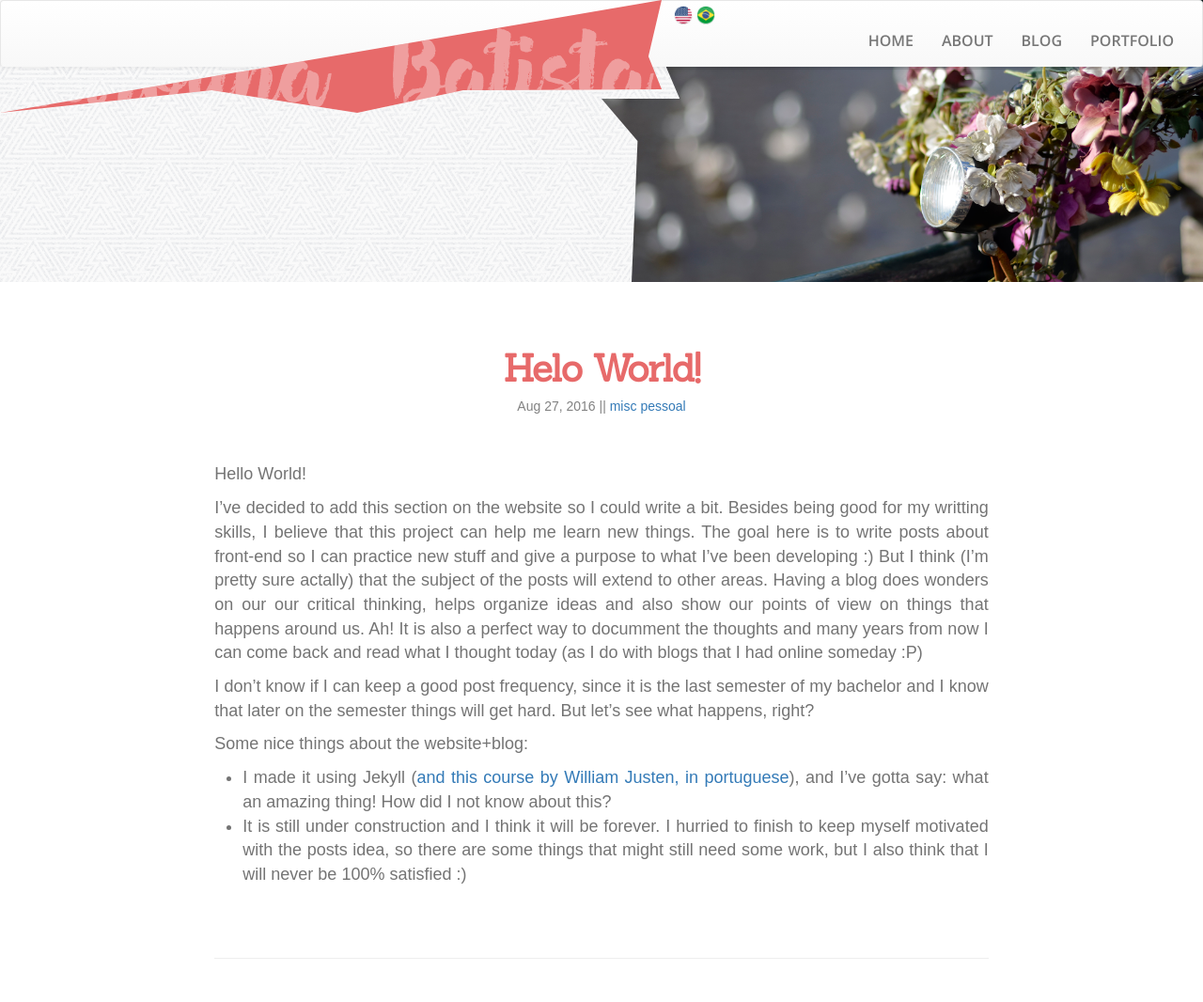
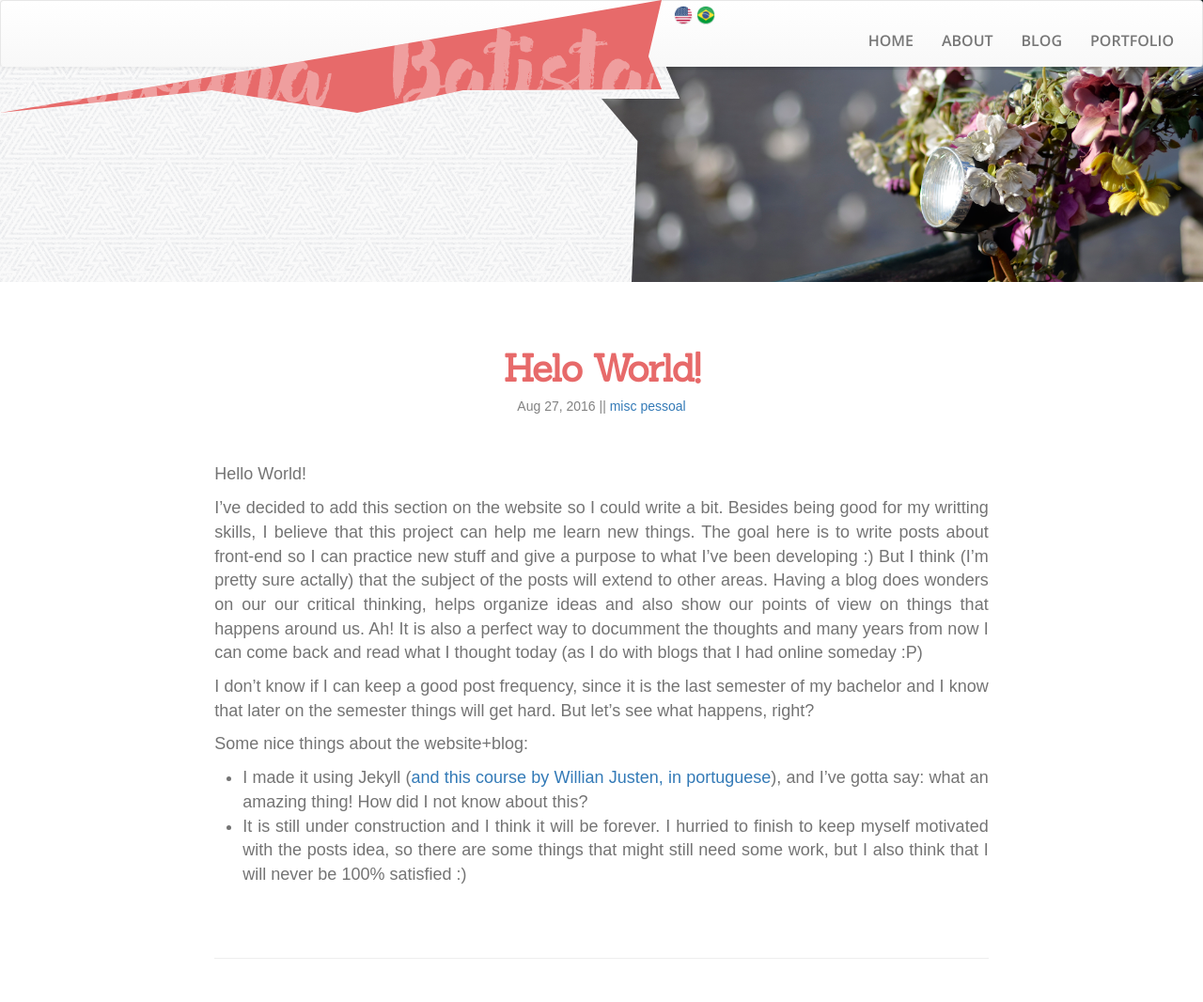
Before and after one commit to csbatista/csbatista.github.io, a Jekyll site: the page built from _posts/2016-08-27-hello-world.md, in a window 1280 px wide. Shown: the whole page at 94% size. Built offline with Jekyll 4.4.1, drawn with Linux system fonts in a browser that asks for light colours; nearby versions of some CDN libraries; some web fonts are replaced; comment, search, counter and statistics services are not loaded.

Commit message:
HelloWorld2

```diff
--- a/_posts/2016-08-27-hello-world.md
+++ b/_posts/2016-08-27-hello-world.md
@@ -19,5 +19,5 @@ I don't know if I can keep a good post frequency, since it is the last semester
 
 Some nice things about the website+blog:
 
-- I made it using Jekyll ([and this course by William Justen, in portuguese](http://willianjusten.teachable.com/courses/criando-sites-estaticos-com-jekyll)), and I've gotta say: what an amazing thing! How did I not know about this?
+- I made it using Jekyll ([and this course by Willian Justen, in portuguese](http://willianjusten.teachable.com/courses/criando-sites-estaticos-com-jekyll)), and I've gotta say: what an amazing thing! How did I not know about this?
 - It is still under construction and I think it will be forever. I hurried to finish to keep myself motivated with the posts idea, so there are some things that might still need some work, but I also think that I will never be 100% satisfied :)
```
Also changed, not shown: _posts/2016-08-27-ola-mundo.md (+1 -1 lines).
